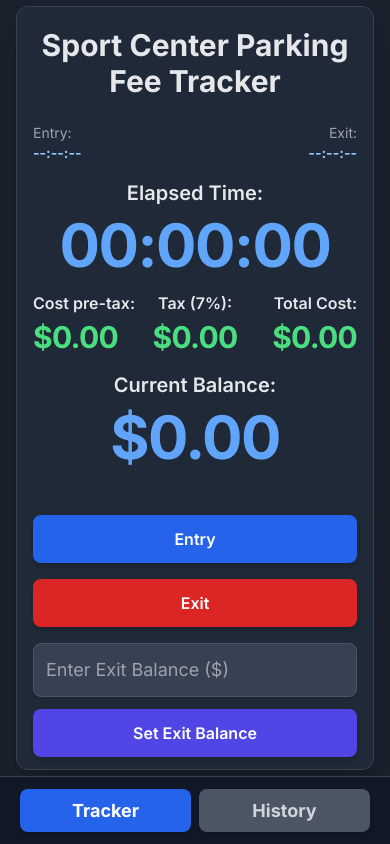
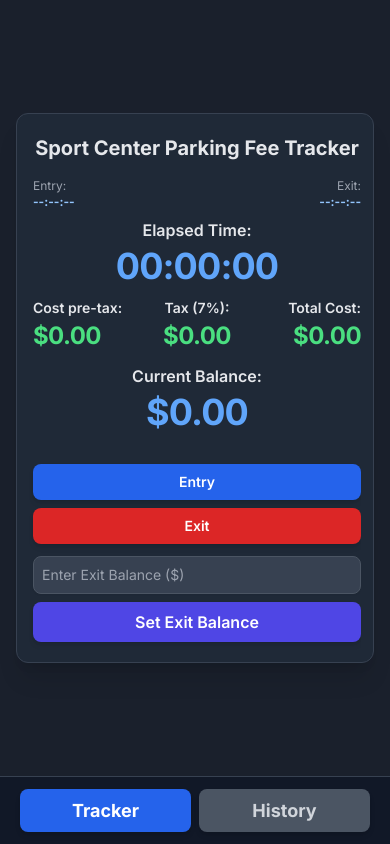
Before and after one commit to peteywhy/Sport-Center-parking-fee-tracker, a plain HTML site: page index.html in a window 390 px wide. Drawn offline with nearby package versions, Linux system fonts and the light colour scheme.

Commit message:
Adjusted Tracker screen to show set balance field and button

```diff
--- a/index.html
+++ b/index.html
@@ -41,12 +41,11 @@
             box-shadow: 0 20px 25px -5px rgba(0, 0, 0, 0.1), 0 8px 10px -6px rgba(0, 0, 0, 0.1); /* shadow-2xl */
             width: 100%;
             max-width: 28rem; /* max-w-md */
-            /* Adjusted padding to be p-3 for more compact look, similar to toll tracker */
             padding: 0.75rem;
             display: flex;
             flex-direction: column; /* Stack elements inside the card vertically */
             max-height: calc(100vh - 5rem); /* Adjusted calculation for viewport height */
-            overflow-y: hidden; /* Control scrolling for the main card itself via views */
+            overflow: hidden; /* Prevent scrolling on the card itself */
         }
 
         /* Custom styles for button hover effects and active states */
@@ -72,7 +71,7 @@
             margin: 0;
         }
 
-        /* Tab bar styles - Copied directly from toll road code */
+        /* Tab bar styles */
         .tab-bar {
             flex-shrink: 0; /* Prevent tab bar from shrinking */
             background-color: #111827; /* Darker gray for tab bar (gray-900 equivalent) */
@@ -102,10 +101,29 @@
             color: #d1d5db; /* gray-300 */
         }
 
-        /* History list specific scrolling (only this list scrolls if needed) */
+        /* Ensure both tracker-view and history-view are flex containers and manage their overflow */
+        #tracker-view, #history-view {
+            flex-grow: 1;
+            display: flex; /* Make them flex containers */
+            flex-direction: column; /* Stack children vertically */
+            justify-content: flex-start; /* Align content to the top */
+            overflow: hidden; /* Prevent scrolling within these views themselves */
+            padding-right: 0; /* Remove scrollbar padding */
+            width: 100%; /* Ensure they take full width within app-card */
+            height: 100%; /* Ensure they take full height within app-card */
+        }
+        /* Override Tailwind's hidden class when explicitly set to display:flex */
+        #tracker-view:not(.hidden), #history-view:not(.hidden) {
+            display: flex !important;
+        }
+
+
+        /* Adjust history list to allow internal scrolling if its content overflows */
         #transaction-history-list {
-            flex-grow: 1; /* Occupy remaining space in history view */
-            overflow-y: auto; /* Only this specific list scrolls */
+            flex-grow: 1; /* Allow list to grow and take available space */
+            display: flex;
+            flex-direction: column;
+            overflow-y: auto; /* Enable vertical scrolling for the list itself */
             -webkit-overflow-scrolling: touch; /* Smooth scrolling on iOS */
             padding-right: 0.5rem; /* Add some padding for the scrollbar */
         }
@@ -120,11 +138,11 @@
     <div class="main-content-area">
         <div class="app-card">
             <!-- Tracker View -->
-            <div id="tracker-view" class="flex flex-col flex-grow justify-around h-full px-1 py-2">
-                <h1 class="text-3xl font-bold text-gray-200 mb-6 text-center">Sport Center Parking Fee Tracker</h1>
+            <div id="tracker-view" class="flex flex-col flex-grow justify-start px-1 py-2">
+                <h1 class="text-xl sm:text-2xl lg:text-3xl font-bold text-gray-200 mb-4 text-center">Sport Center Parking Fee Tracker</h1>
 
                 <!-- Entry and Exit Time Displays -->
-                <div class="flex justify-between items-start text-sm mb-4">
+                <div class="flex justify-between items-start text-xs sm:text-sm mb-2">
                     <div class="text-left">
                         <p class="text-gray-400">Entry:</p>
                         <p id="entryTimeDisplay" class="text-blue-300 font-bold">--:--:--</p>
@@ -136,66 +154,66 @@
                 </div>
 
                 <!-- Elapsed Time Display -->
-                <div class="text-center mb-4">
-                    <h2 class="text-xl font-semibold text-gray-200 mb-2">Elapsed Time:</h2>
-                    <p id="elapsedTimeDisplay" class="text-6xl font-extrabold text-blue-400 tracking-tight">00:00:00</p>
+                <div class="text-center mb-3">
+                    <h2 class="text-base sm:text-lg font-semibold text-gray-200 mb-1">Elapsed Time:</h2>
+                    <p id="elapsedTimeDisplay" class="text-4xl sm:text-5xl lg:text-6xl font-extrabold text-blue-400 tracking-tight">00:00:00</p>
                 </div>
 
                 <!-- Cost Breakdown Displays -->
-                <div class="flex justify-between items-end mb-4"> <!-- Removed flex-wrap and gap-y-4 -->
-                    <div class="flex flex-col items-start text-left flex-1 pr-1"> <!-- Removed w-1/2, added flex-1, adjusted padding -->
-                        <h2 class="text-base font-semibold text-gray-200 mb-1">Cost pre-tax:</h2>
-                        <p id="costPreTaxDisplay" class="text-3xl font-extrabold text-green-400 tracking-tight">$0.00</p>
+                <div class="flex justify-between items-end mb-3">
+                    <div class="flex flex-col items-start text-left flex-1 pr-1">
+                        <h2 class="text-sm sm:text-base font-semibold text-gray-200 mb-0.5">Cost pre-tax:</h2>
+                        <p id="costPreTaxDisplay" class="text-2xl sm:text-3xl font-extrabold text-green-400 tracking-tight">$0.00</p>
                     </div>
-                    <div class="flex flex-col items-center text-center flex-1 px-1"> <!-- Added flex-1, adjusted padding -->
-                        <h2 class="text-base font-semibold text-gray-200 mb-1">Tax (7%):</h2>
-                        <p id="taxDisplay" class="text-3xl font-extrabold text-green-400 tracking-tight">$0.00</p>
+                    <div class="flex flex-col items-center text-center flex-1 px-1">
+                        <h2 class="text-sm sm:text-base font-semibold text-gray-200 mb-0.5">Tax (7%):</h2>
+                        <p id="taxDisplay" class="text-2xl sm:text-3xl font-extrabold text-green-400 tracking-tight">$0.00</p>
                     </div>
-                    <div class="flex flex-col items-end text-right flex-1 pl-1"> <!-- Removed w-1/2, added flex-1, adjusted padding -->
-                        <h2 class="text-base font-semibold text-gray-200 mb-1">Total Cost:</h2>
-                        <p id="totalCostDisplay" class="text-3xl font-extrabold text-green-400 tracking-tight">$0.00</p>
+                    <div class="flex flex-col items-end text-right flex-1 pl-1">
+                        <h2 class="text-sm sm:text-base font-semibold text-gray-200 mb-0.5">Total Cost:</h2>
+                        <p id="totalCostDisplay" class="text-2xl sm:text-3xl font-extrabold text-green-400 tracking-tight">$0.00</p>
                     </div>
                 </div>
 
                 <!-- Current Balance Display -->
-                <div class="text-center mb-6">
-                    <h2 class="text-xl font-semibold text-gray-200 mb-2">Current Balance:</h2>
-                    <p id="currentBalanceDisplay" class="text-6xl font-extrabold text-blue-400 tracking-tight">$0.00</p>
+                <div class="text-center mb-4">
+                    <h2 class="text-base sm:text-lg font-semibold text-gray-200 mb-1">Current Balance:</h2>
+                    <p id="currentBalanceDisplay" class="text-4xl sm:text-5xl lg:text-6xl font-extrabold text-blue-400 tracking-tight">$0.00</p>
                 </div>
 
                 <!-- Action Buttons (Entry/Exit) - Moved Here -->
-                <div class="flex flex-col sm:flex-row justify-center space-y-4 sm:space-y-0 sm:space-x-4 mt-6">
+                <div class="flex flex-col sm:flex-row justify-center space-y-2 sm:space-y-0 sm:space-x-3 mt-4">
                     <button id="entryBtn"
-                            class="btn-custom w-full sm:flex-1 px-6 py-3 bg-blue-600 text-white font-semibold rounded-lg hover:bg-blue-700 focus:outline-none focus:ring-2 focus:ring-blue-600 focus:ring-opacity-50">
+                            class="btn-custom w-full sm:flex-1 px-4 py-2 sm:py-3 bg-blue-600 text-white font-semibold rounded-lg hover:bg-blue-700 focus:outline-none focus:ring-2 focus:ring-blue-600 focus:ring-opacity-50 text-sm sm:text-base">
                         Entry
                     </button>
                     <button id="exitBtn"
-                            class="btn-custom w-full sm:flex-1 px-6 py-3 bg-red-600 text-white font-semibold rounded-lg hover:bg-red-700 focus:outline-none focus:ring-2 focus:ring-red-600 focus:ring-opacity-50"
+                            class="btn-custom w-full sm:flex-1 px-4 py-2 sm:py-3 bg-red-600 text-white font-semibold rounded-lg hover:bg-red-700 focus:outline-none focus:ring-2 focus:ring-red-600 focus:ring-opacity-50 text-sm sm:text-base"
                             disabled>
                         Exit
                     </button>
                 </div>
 
                 <!-- Exit Balance Section - Moved Below Action Buttons -->
-                <div class="flex flex-col sm:flex-row items-center justify-center space-y-3 sm:space-y-0 sm:space-x-3 mt-4">
+                <div class="flex flex-col sm:flex-row items-center justify-center space-y-2 sm:space-y-0 sm:space-x-3 mt-3">
                     <input type="number" id="exitBalanceInput" placeholder="Enter Exit Balance ($)"
-                           class="w-full sm:flex-1 p-3 border border-gray-600 bg-gray-700 text-white rounded-lg text-lg focus:ring-2 focus:ring-blue-500 focus:border-transparent shadow-sm placeholder-gray-400"
+                           class="w-full sm:flex-1 p-2 sm:p-3 border border-gray-600 bg-gray-700 text-white rounded-lg text-sm sm:text-base focus:ring-2 focus:ring-blue-500 focus:border-transparent shadow-sm placeholder-gray-400"
                            step="0.01" min="0">
                     <button id="setExitBalanceBtn"
-                            class="btn-custom w-full sm:w-auto px-6 py-3 bg-indigo-600 text-white font-semibold rounded-lg hover:bg-indigo-700 focus:outline-none focus:ring-2 focus:ring-indigo-600 focus:ring-opacity-50"
+                            class="btn-custom w-full sm:w-auto px-4 py-2 sm:py-3 bg-indigo-600 text-white font-semibold rounded-lg hover:bg-indigo-700 focus:outline-none focus:ring-2 focus:ring-indigo-600 focus:ring-opacity-50"
                             disabled>
                         Set Exit Balance
                     </button>
                 </div>
 
                 <!-- Message Box -->
-                <div id="messageBox" class="mt-4 p-3 rounded-lg text-white font-medium text-center hidden"></div>
+                <div id="messageBox" class="mt-3 p-2 rounded-lg text-white font-medium text-center text-sm hidden"></div>
             </div>
 
             <!-- History View (hidden by default) -->
-            <div id="history-view" class="hidden flex flex-col flex-grow py-2 px-1">
+            <div id="history-view" class="hidden flex-col flex-grow py-2 px-1">
                 <h2 class="text-xl font-semibold text-gray-200 mb-4 text-center">Parking History</h2>
-                <div id="transaction-history-list" class="bg-gray-700 p-4 rounded-lg border border-gray-600 flex-grow">
+                <div id="transaction-history-list" class="bg-gray-700 p-2 sm:p-4 rounded-lg border border-gray-600 flex-grow">
                     <p id="no-transactions-message" class="text-gray-400 text-center text-sm">No parking sessions yet.</p>
                 </div>
             </div>
@@ -299,6 +317,7 @@
 
         /**
          * Calculates the parking cost based on entry time and elapsed time.
+         * Cost charges complete elapsed minutes, not seconds.
          * @param {number} entryTimestamp - The timestamp of the entry time.
          * @param {number} elapsedMilliseconds - The total elapsed time in milliseconds.
          * @returns {{preTax: number, tax: number, total: number}} An object containing pre-tax, tax, and total cost.
@@ -325,7 +344,8 @@
                 chargeableMilliseconds = Math.max(0, elapsedMilliseconds - FREE_HOURS_MILLISECONDS);
             }
 
-            const chargeableMinutes = chargeableMilliseconds / (60 * 1000);
+            // Calculate chargeable minutes by flooring the value to ensure only complete minutes are charged
+            const chargeableMinutes = Math.floor(chargeableMilliseconds / (60 * 1000));
             const costPreTax = chargeableMinutes * RATE_PER_MINUTE;
             const tax = costPreTax * TAX_RATE;
             const totalCost = costPreTax + tax;
@@ -517,11 +537,19 @@
             if (viewName === 'tracker') {
                 trackerView.classList.remove('hidden');
                 historyView.classList.add('hidden');
+                // Explicitly set display for robustness
+                trackerView.style.display = 'flex';
+                historyView.style.display = 'none';
+
                 showTrackerTabBtn.classList.add('active');
                 showHistoryTabBtn.classList.remove('active');
             } else { // viewName === 'history'
                 historyView.classList.remove('hidden');
                 trackerView.classList.add('hidden');
+                // Explicitly set display for robustness
+                historyView.style.display = 'flex';
+                trackerView.style.display = 'none';
+
                 showHistoryTabBtn.classList.add('active');
                 showTrackerTabBtn.classList.remove('active');
                 renderTransactionHistory(); // Re-render history whenever the tab is opened
```
